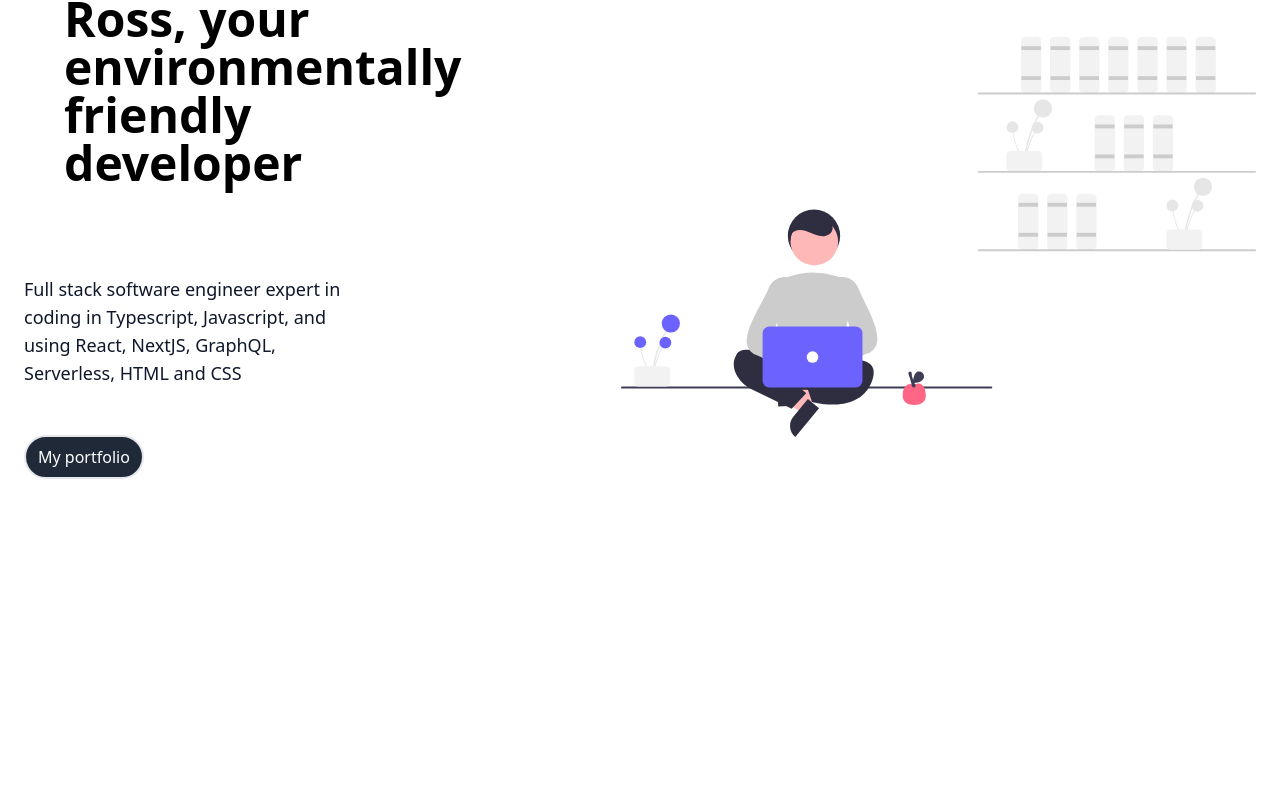
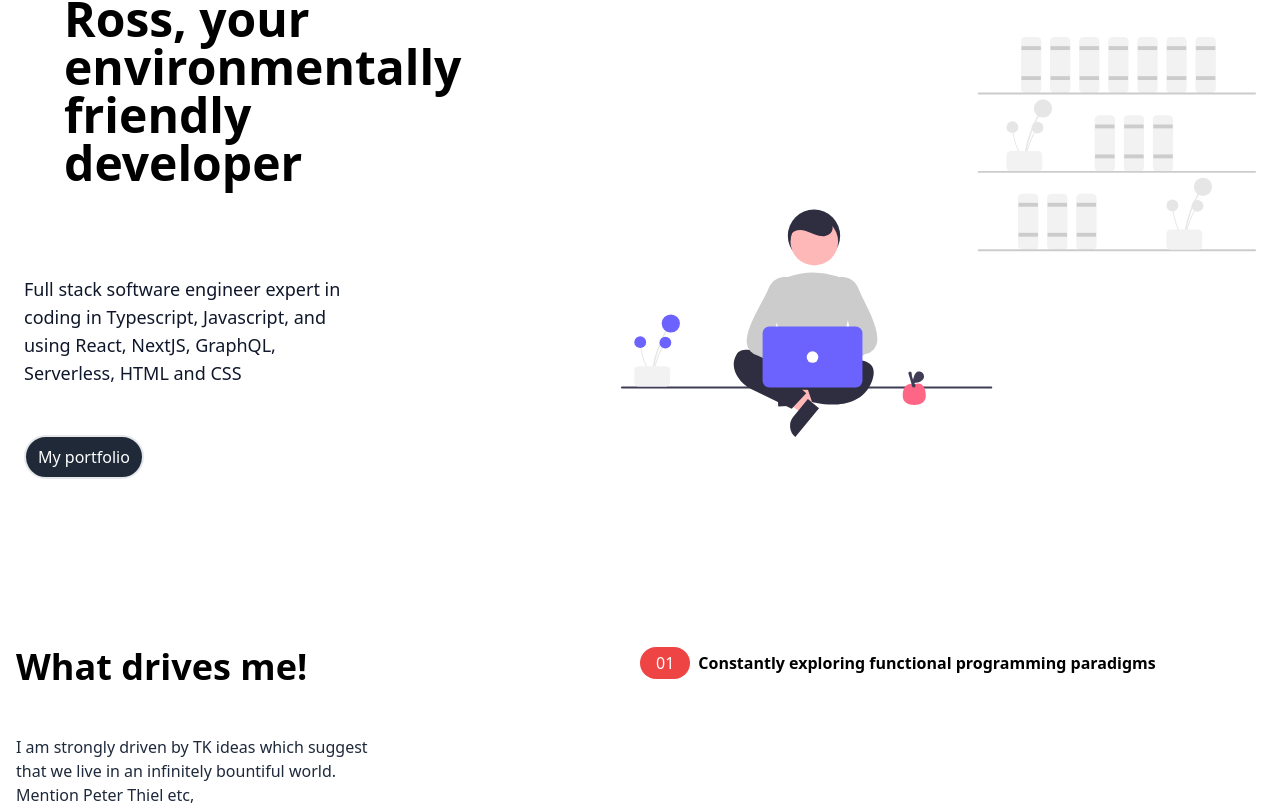
Before and after one commit to oreillyross/100DayChallenge, a React (Create React App) app: page / in a window 1280 px wide. Shown: the part 297-1104 px from the top of the page. Before the commit the page ends 944 px from the top, so only its background shows below. Built offline with nearby package versions, Linux system fonts and the light colour scheme.

Commit message:
more tailwind

```diff
--- a/src/App.tsx
+++ b/src/App.tsx
@@ -75,9 +75,31 @@ export default function App() {
       {/* Hero section end */}
       {/* features section start*/}
       <section id="features">
-        <div className="container flex flex-col px-4 mx-auto mt-10 space-y-12 md:space-y-0">
-          <div>{/* motivation summary */}</div>
-          <div>{/* key skills */}</div>
+        <div className="container flex flex-col md:flex-row px-4 mx-auto mt-10 space-y-12 md:space-y-0">
+          <div className="flex flex-col space-y-12 md:w-1/2">
+            {/* motivation summary */}
+            <h2 className="max-w-md text-4xl text-center md:text-left font-bold">
+              What drives me!
+            </h2>
+            <p className="max-w-sm text-center md:text-left text-slate-800">
+              I am strongly driven by TK ideas which suggest that we live in an
+              infinitely bountiful world. Mention Peter Thiel etc,
+            </p>
+          </div>
+          <div className="flex flex-col space-y-12 md:w-1/2">
+            {/* key skills */}
+            <div className="flex flex-col space-y-3 md:space-y-0 md:space-x-6 md:flex-row">
+              <div className="rounded-l-full bg-red-300 md:bg-transparent" >
+
+                <div className="flex items-center space-x-2">
+                  <div className="px-4 py-2 text-white bg-red-500 md:py-1 rounded-full">
+                    01
+                  </div>
+                  <div className="h3 text-base font-bold">Constantly exploring functional programming paradigms</div>
+                </div>
+              </div>
+            </div>
+          </div>
         </div>
       </section>
       {/* features section end */}
```
